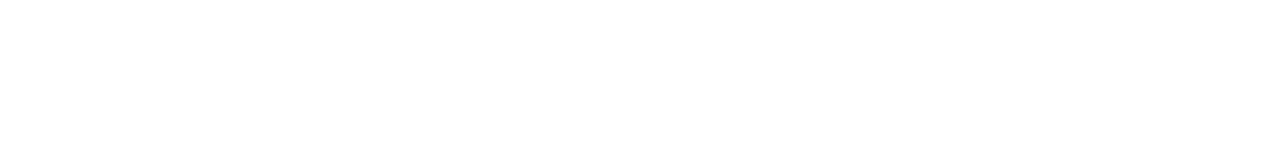
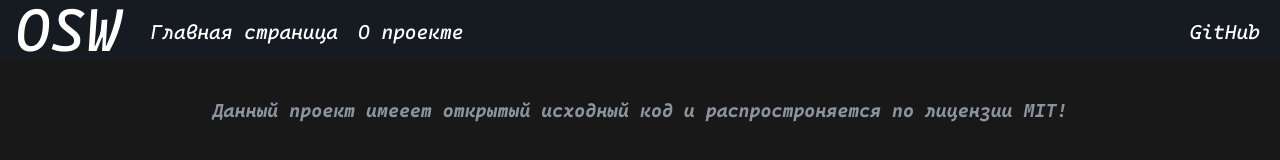
Before and after one commit to NoneType4Name/OceanShipsWar, a plain HTML site: page about/index.html in a window 1280 px wide. Drawn offline with nearby package versions, Linux system fonts and the light colour scheme.

Commit message:
append about page.

```diff
--- a/about/index.html
+++ b/about/index.html
@@ -0,0 +1,34 @@
+<!DOCTYPE html>
+<html>
+<head>
+    <meta http-equiv="content-type", content="text/html">
+    <link rel="stylesheet" type="text/css" href="../style.css">
+    <link rel="shortcut icon" href="../asets/ico.png">
+    <title>Морской бой - о проекте</title>
+    <script src="https://cdnjs.cloudflare.com/ajax/libs/jquery/3.4.1/jquery.min.js"></script>
+    <script src="../scripts.js"></script>
+</head>
+<body>
+    <header>
+        <div class="header">
+            <div style="margin-left: 15px; margin-top: -5px; float: left;">
+                <a class="logo" href=../index.html>OSW
+<!--                    <img src="https://github.com/NoneType4Name/OceanShipsWar/raw/main/asets/ico.png" height="40px" width="40px">-->
+                </a>
+            </div>
+            <div style="float: left; padding: 20px 0px; margin-left: 30px">
+                <a class="header" href="../index.html">Главная страница</a>
+            </div>
+            <div style="float: left; padding: 20px 20px;">
+                <a class="header" href='index.html'>О проекте</a>
+            </div>
+            <div style="float: right; padding: 20px 20px;">
+                <a class="header" href="https://github.com/NoneType4Name/OceanShipsWar">GitHub</a>
+            </div>
+        </div>
+    </header>
+    <div style="text-align: center; padding-top: 100px">
+        <h3 class="h1" style="text-align: center"> Данный проект имееет открытый исходный код и распростроняется по лицензии <a class="link" href="https://github.com/NoneType4Name/OceanShipsWar/raw/main/LICENSE.txt">MIT</a>!</h3>
+    </div>
+    </body>
+</html>
--- a/style.css
+++ b/style.css
@@ -5,11 +5,108 @@
 
 * {
     font-family: Cascadia;
+    color: rgb(139, 148, 158);
+    margin: 0;
+    padding: 0;
+    cursor: context-menu;
 }
 
 body {
-    background: rgb(24, 24, 24)
+    background: rgb(24, 24, 24);
 }
+
+a.link {
+    position: relative;
+    text-decoration: none;
+    display: inline-block;
+    position: relative;
+    cursor: pointer;
+}
+
+a.link::after {
+    content: "";
+    position: absolute;
+    bottom: 0;
+    left: 50%;
+    display: block;
+    background: none repeat scroll 0 0 transparent;
+    height: 3px;
+    width: 0;
+    background: rgb(186, 187, 189);
+    transition: width 0.3s ease 0s, left 0.3s ease 0s;
+}
+a.link:hover::after {
+    width: 100%;
+    left: 0;
+}
+
+
+
+
+
+div.header{
+    position: fixed;
+    float: left;
+    width: 100%;
+    height: 60px;
+    background-color: rgb(22, 27, 34);
+    }
+
+/*
+ul.header {
+    text-align: center;
+}
+*/
+
+/*
+li.header {
+    display: inline-block;
+}
+*/
+a.header {
+    color: white;
+    text-decoration: none;
+    font-size: 20px;
+    position: relative;
+    display: inline-block;
+    position: relative;
+
+}
+
+a.header::after {
+    content: "";
+    position: absolute;
+    bottom: 0;
+    left: 50%;
+    display: block;
+    background: none repeat scroll 0 0 transparent;
+    height: 3px;
+    width: 0;
+    background: rgb(186, 187, 189);
+    transition: width 0.3s ease 0s, left 0.3s ease 0s;}
+
+a.header:hover::after {
+    width: 100%;
+    left: 0;
+}
+
+a.logo {
+    color: white;
+    text-decoration: none;
+    font-size: 60px;
+
+}
+
+a.header:hover {
+    cursor: pointer;
+    color: rgb(186, 187, 189);
+}
+
+a.logo:hover {
+    cursor: pointer;
+    color: rgb(186, 187, 189);
+}
+
 
 .button {
     border: 4px solid #fff;
```
